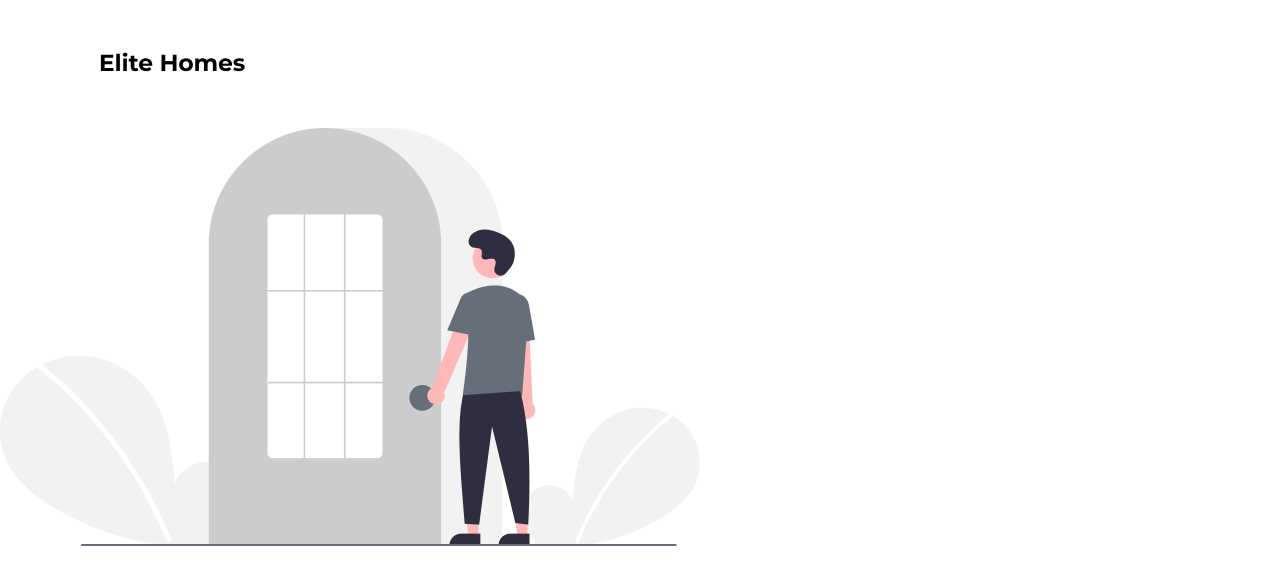
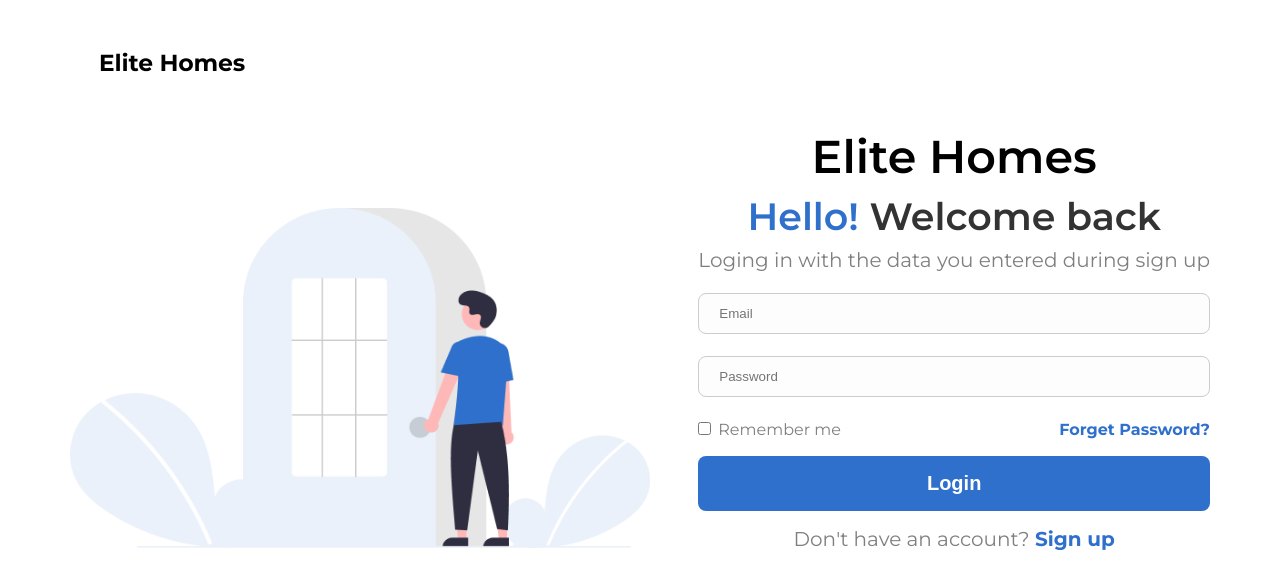
Before and after one commit to arcteggzz/elite-homes, a React (Vite) app: page /login in a window 1280 px wide. Shown: the top 588 px of the page. Built offline with nearby package versions, Linux system fonts and the light colour scheme.

Commit message:
completed Login Page

```diff
--- a/src/pages/LoginPage/LoginPage.module.scss
+++ b/src/pages/LoginPage/LoginPage.module.scss
@@ -1,9 +1,197 @@
 @use "../../assets/styles/" as *;
 
+.container {
+  max-width: 1140px;
+  margin: 0 auto 1rem;
+  box-sizing: border-box;
+  // background-color: red;
+}
+
 .LoginPage {
-  // display: flex;
-  color: #524f4f;
+  display: flex;
+  // background-color: red;
+  justify-content: space-between;
+}
 
-  @include sm() {
+.loginImage {
+  width: 580px;
+  height: 340px;
+  margin-top: 5rem;
+}
+
+.text {
+  text-align: center;
+  h1 {
+    font-weight: 600;
+    font-size: 46px;
+    margin-bottom: 0.5rem;
+  }
+
+  h3 {
+    font-weight: 600;
+    font-size: 38px;
+    margin-bottom: 0.5rem;
+    span {
+      color: $primary;
+    }
+  }
+  p {
+    font-weight: 400;
+    font-size: 20px;
+    margin-bottom: 0.6rem;
+    color: rgba($color: #000000, $alpha: 0.5);
   }
 }
+
+input[type="email"],
+input[type="password"] {
+  width: 100%;
+  padding: 12px 20px;
+  margin: 0.7rem 0;
+  display: inline-block;
+  border: 1px solid #ccc;
+  border-radius: 8px;
+  box-sizing: border-box;
+  background-color: rgba($color: gray, $alpha: 0.02);
+  outline-color: $primary;
+}
+
+.split {
+  display: flex;
+  justify-content: space-between;
+  margin: 0.7rem 0;
+}
+
+input[type="checkbox"] {
+  margin-right: 7px;
+}
+
+label {
+  color: rgba($color: #000000, $alpha: 0.5);
+}
+
+.link {
+  color: $primary;
+  text-decoration: none;
+  font-weight: 700;
+  cursor: pointer;
+}
+
+button {
+  width: 100%;
+  background-color: $primary;
+  border: none;
+  border-radius: 8px;
+  color: white;
+  padding: 16px 32px;
+  text-decoration: none;
+  margin: 0.4rem 0px 1rem 0;
+  font-size: 20px;
+  font-weight: 700;
+  cursor: pointer;
+}
+
+@include sm() {
+  .container {
+    max-width: 370px;
+    margin: 0 auto 1rem;
+    box-sizing: border-box;
+    // background-color: red;
+  }
+
+  .LoginPage {
+    display: flex;
+    flex-direction: column;
+  }
+
+  .sm {
+    position: relative;
+    background-color: rgba(46, 112, 203, 0.05);
+    border-radius: 100%;
+    width: 170px;
+    height: 170px;
+    margin: 3rem auto 0;
+  }
+
+  .loginImage {
+    position: absolute;
+    bottom:10px;
+    left: 2px;
+    width: 175px;
+    height: 145px;
+    padding: 20px 0px;
+  }
+
+  .text {
+    text-align: center;
+    margin-top: 1rem;
+    h1 {
+      font-weight: 600;
+      font-size: 30px;
+      margin-bottom: 0.5rem;
+    }
+
+    h3 {
+      font-weight: 600;
+      font-size: 25px;
+      margin-bottom: 0.5rem;
+      span {
+        color: $primary;
+      }
+    }
+    p {
+      font-weight: 400;
+      font-size: 14px;
+      margin-bottom: 0.6rem;
+      color: rgba($color: #000000, $alpha: 0.5);
+    }
+  }
+
+  input[type="email"],
+  input[type="password"] {
+    width: 100%;
+    padding: 12px 20px;
+    margin: 0.7rem 0;
+    display: inline-block;
+    border: 1px solid #ccc;
+    border-radius: 8px;
+    box-sizing: border-box;
+    background-color: rgba($color: gray, $alpha: 0.02);
+    outline-color: $primary;
+  }
+
+  .split {
+    display: flex;
+    justify-content: space-between;
+    margin: 0.7rem 0;
+  }
+
+  input[type="checkbox"] {
+    margin-right: 7px;
+  }
+
+  label {
+    color: rgba($color: #000000, $alpha: 0.5);
+  }
+
+  .link {
+    color: $primary;
+    text-decoration: none;
+    font-weight: 700;
+    cursor: pointer;
+  }
+
+  button {
+    width: 100%;
+    background-color: $primary;
+    border: none;
+    border-radius: 8px;
+    color: white;
+    padding: 16px 32px;
+    text-decoration: none;
+    margin: 0.4rem 0px 1rem 0;
+    font-size: 20px;
+    font-weight: 700;
+    cursor: pointer;
+  }
+}
--- a/src/pages/LoginPage/index.jsx
+++ b/src/pages/LoginPage/index.jsx
@@ -1,15 +1,50 @@
 import styles from "./LoginPage.module.scss";
 import login_image from "./LoginAssets/loginimage.png";
 import AnimatedFadeInPage from "../../utils/AnimatedFadeInPage";
+import { Link } from "react-router-dom";
 
 const LoginPage = () => {
   return (
     <>
       <AnimatedFadeInPage>
-        <main className={styles.LoginPage}>
-          <div>
-            <img src={login_image} alt="" />
-            <form></form>
+        <main className={styles.container}>
+          <div className={styles.LoginPage}>
+            <div className={styles.sm}>
+              <img src={login_image} alt="" className={styles.loginImage} />
+            </div>
+            <div className={styles.text}>
+              <h1>Elite Homes</h1>
+              <h3>
+                <span>Hello!</span> Welcome back
+              </h3>
+              <p>Loging in with the data you entered during sign up</p>
+
+              <form>
+                <input type="email" placeholder="Email" required />
+                <input type="password" placeholder="Password" required />
+                <div className={styles.split}>
+                  <div>
+                    <input
+                      type="checkbox"
+                      name="Remember me"
+                      value="Remember me"
+                    />
+                    <label htmlFor="Remember me">Remember me</label>
+                    <br></br>
+                  </div>
+                  <Link to="/" className={styles.link}>
+                    Forget Password?
+                  </Link>
+                </div>
+                <button>Login</button>
+                <p>
+                  Don't have an account?{" "}
+                  <Link to="/" className={styles.link}>
+                    Sign up
+                  </Link>
+                </p>
+              </form>
+            </div>
           </div>
         </main>
       </AnimatedFadeInPage>
```
Also changed, not shown: src/pages/LoginPage/LoginAssets/loginimag.png (added), src/pages/LoginPage/LoginAssets/loginimage.png.
